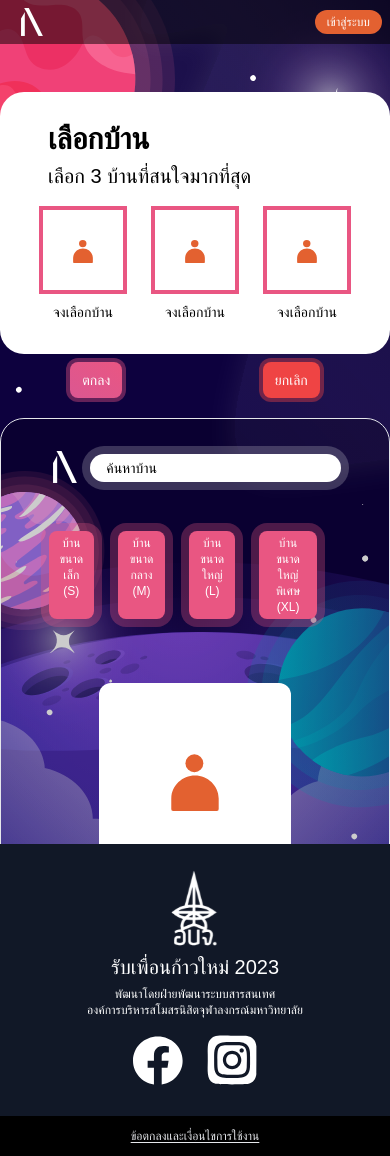
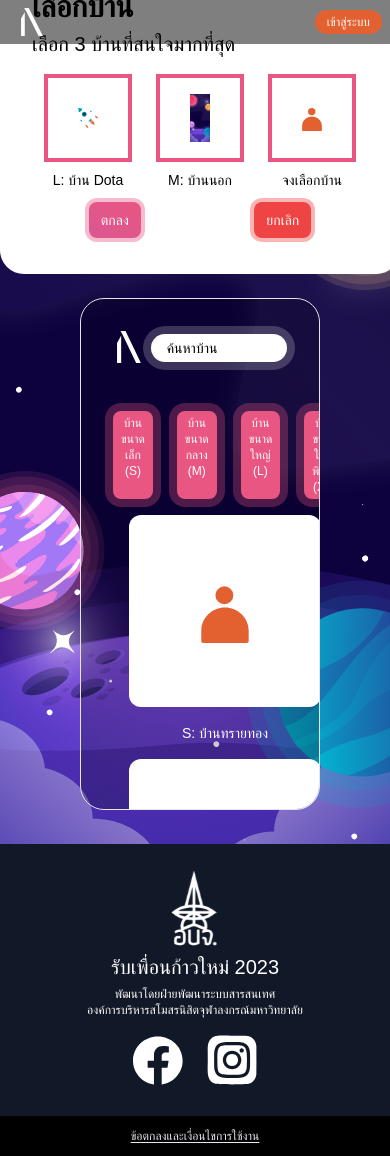
Before and after one commit to isd-sgcu/rpkm66-frontend, a Next.js app: page /baan-choosing in a window 390 px wide. Built offline with nearby package versions, Linux system fonts and the light colour scheme; no server answers; a web font is replaced by a local one.

Commit message:
feat: responsive on tablet

```diff
--- a/src/pages/baan-choosing.tsx
+++ b/src/pages/baan-choosing.tsx
@@ -4,33 +4,35 @@ import Favicon from '@/public/images/favicon.svg';
 import Footer from '@/components/Footer';
 import { ChangeEvent, ReactNode, useState } from 'react';
 
-const profilePicPlaceholderURL = '/images/pfp-placeholder.svg';
+const picTest1 = '/images/pfp-placeholder.svg';
+const picTest2 = '/images/rocket.svg';
+const picTest3 = '/images/background-mobile.svg';
 interface testBaanObj {
     name: string;
     size: string;
     imgUrl: string;
 }
 const testBaanData: testBaanObj[] = [
-    { name: 'บ้่านทรายทอง', size: 'S', imgUrl: profilePicPlaceholderURL },
-    { name: 'บ้านนี้มีรัก', size: 'S', imgUrl: profilePicPlaceholderURL },
-    { name: 'บ้านและสวน', size: 'S', imgUrl: profilePicPlaceholderURL },
-    { name: 'บ้านนอก', size: 'M', imgUrl: profilePicPlaceholderURL },
-    { name: 'บ้านของใคร', size: 'M', imgUrl: profilePicPlaceholderURL },
-    { name: 'บ้านอะไรก็ไม่รู้', size: 'M', imgUrl: profilePicPlaceholderURL },
-    { name: 'บ้านบ้าน', size: 'L', imgUrl: profilePicPlaceholderURL },
-    { name: 'บ้าน Pure', size: 'L', imgUrl: profilePicPlaceholderURL },
-    { name: 'บ้าน Dota', size: 'L', imgUrl: profilePicPlaceholderURL },
-    { name: 'บ้าน LOL', size: 'XL', imgUrl: profilePicPlaceholderURL },
-    { name: 'บ้าน ROV', size: 'XL', imgUrl: profilePicPlaceholderURL },
-    { name: 'บ้าน ggez', size: 'XL', imgUrl: profilePicPlaceholderURL },
+    { name: 'บ้่านทรายทอง', size: 'S', imgUrl: picTest1 },
+    { name: 'บ้านนี้มีรัก', size: 'S', imgUrl: picTest1 },
+    { name: 'บ้านและสวน', size: 'S', imgUrl: picTest1 },
+    { name: 'บ้านนอก', size: 'M', imgUrl: picTest3 },
+    { name: 'บ้านของใคร', size: 'M', imgUrl: picTest1 },
+    { name: 'บ้านอะไรก็ไม่รู้', size: 'M', imgUrl: picTest1 },
+    { name: 'บ้านบ้าน', size: 'L', imgUrl: picTest1 },
+    { name: 'บ้าน Pure', size: 'L', imgUrl: picTest1 },
+    { name: 'บ้าน Dota', size: 'L', imgUrl: picTest2 },
+    { name: 'บ้าน LOL', size: 'XL', imgUrl: picTest1 },
+    { name: 'บ้าน ROV', size: 'XL', imgUrl: picTest1 },
+    { name: 'บ้าน ggez', size: 'XL', imgUrl: picTest1 },
 ];
 
 const BaanChoosing = () => {
-    const bgStyle: string = 'mt-3 mb-1 mr-none p-auto py-8 px-12';
+    const bgStyle: string = 'lg:mb-none mb-6 p-auto py-8 px-8';
     const bottonStyle: string =
-        'lg:mx-8 lg:px-6 text-sm py-2 mx-auto px-3 rounded-lg ring-4';
+        'lg:mx-4 lg:px-6 text-sm py-2 mx-auto px-3 rounded-lg ring-4';
     const textStyle: string =
-        'bg-pink-400 w-fit lg:px-4 px-2 mr-6 lg:py-2 py-1 mb-12 rounded-lg lg:text-sm text-xs ring-8 ring-pink-400/30';
+        'bg-pink-400 w-fit lg:px-4 px-2 mr-6 lg:py-2 py-1 rounded-lg lg:text-sm text-xs ring-8 ring-pink-400/30';
     const [input, setInput] = useState<string>('');
     interface selectedBaan {
         imageURL: string;
@@ -40,19 +42,19 @@ const BaanChoosing = () => {
     }
     const images: selectedBaan[] = [
         {
-            imageURL: profilePicPlaceholderURL,
-            name: '',
-            size: '',
+            imageURL: picTest2,
+            name: 'บ้าน Dota',
+            size: 'L',
             num: 1,
         },
         {
-            imageURL: profilePicPlaceholderURL,
-            name: '',
-            size: '',
+            imageURL: picTest3,
+            name: 'บ้านนอก',
+            size: 'M',
             num: 2,
         },
         {
-            imageURL: profilePicPlaceholderURL,
+            imageURL: picTest1,
             name: '',
             size: '',
             num: 3,
@@ -79,7 +81,7 @@ const BaanChoosing = () => {
             </div>
         );
     });
-    const listAllBaan: ReactNode = testBaanData
+    const listBaan: ReactNode = testBaanData
         .filter((e) => e.name.includes(input))
         .map((e: testBaanObj) => {
             return (
@@ -105,11 +107,10 @@ const BaanChoosing = () => {
     return (
         <>
             <Navbar />
-            <div className="w-screen h-screen">
-                <div className="text-xl font-ibm flex lg:flex-row flex-col text-white relative z-0 overflow-clip translate-y-20">
-                    <div className="lg:ml-auto lg:mr-4">
+            <div className="w-screen h-screen grid h-screen place-items-center overflow-scroll">
+                <div className="text-xl font-ibm flex lg:flex-row justify-center items-center flex-col text-white relative overflow-clip -translate-y-[2.5rem]">
                     <div
-                            className={`${bgStyle} bg-white text-black rounded-3xl`}
+                        className={`lg:ml-auto lg:mr-4 ${bgStyle} bg-white text-black rounded-3xl`}
                     >
                         <h1 className="text-3xl lg:text-4xl font-bold relative z-0 leading-none select-none">
                             เลือกบ้าน
@@ -120,8 +121,7 @@ const BaanChoosing = () => {
                         <div className="flex lg:flex-col justify-center items-center">
                             {usedSelectedBaan}
                         </div>
-                        </div>
-                        <div className="lg:text-xl text-base flex my-2 items-center justify-center text-center">
+                        <div className="mt-3 mb-1 text-white flex justify-center items-center">
                             <button
                                 className={`${bottonStyle} bg-pink-400 ring-pink-400/40 bg-gradient-to-bl from-pink-400 to-pink-800/20`}
                                 onClick={() => console.log('Pink was clicked')}
@@ -137,7 +137,7 @@ const BaanChoosing = () => {
                         </div>
                     </div>
                     <div
-                        className={`${bgStyle} bg-black/20  rounded-3xl lg:mr-auto h-[32rem] lg:w-[52rem] overflow-scroll border`}
+                        className={`${bgStyle} lg:mr-auto bg-black/20 rounded-3xl h-[32rem] w-3/5 overflow-scroll border`}
                     >
                         <div className="flex items-center">
                             <div>
@@ -164,7 +164,7 @@ const BaanChoosing = () => {
                             </form>
                         </div>
                         <div
-                            className={`flex flex-row mt-12 lg:px-4 lg:py-4 h-auto lg:overflow-scroll`}
+                            className={`flex mt-12 lg:px-4 lg:py-4 h-auto lg:overflow-scroll`}
                         >
                             <div className={textStyle}>
                                 <button
@@ -195,8 +195,8 @@ const BaanChoosing = () => {
                                 </button>
                             </div>
                         </div>
-                        <div className="flex flex-col lg:flex-row lg:px-4 lg:py-4 h-auto flex-wrap">
-                            {listAllBaan}
+                        <div className="flex flex-col lg:flex-row justify-center items-center lg:px-4 lg:py-4 h-auto flex-wrap">
+                            {listBaan}
                         </div>
                     </div>
                 </div>
```
Lines whose indentation alone changed are shown as unchanged.
